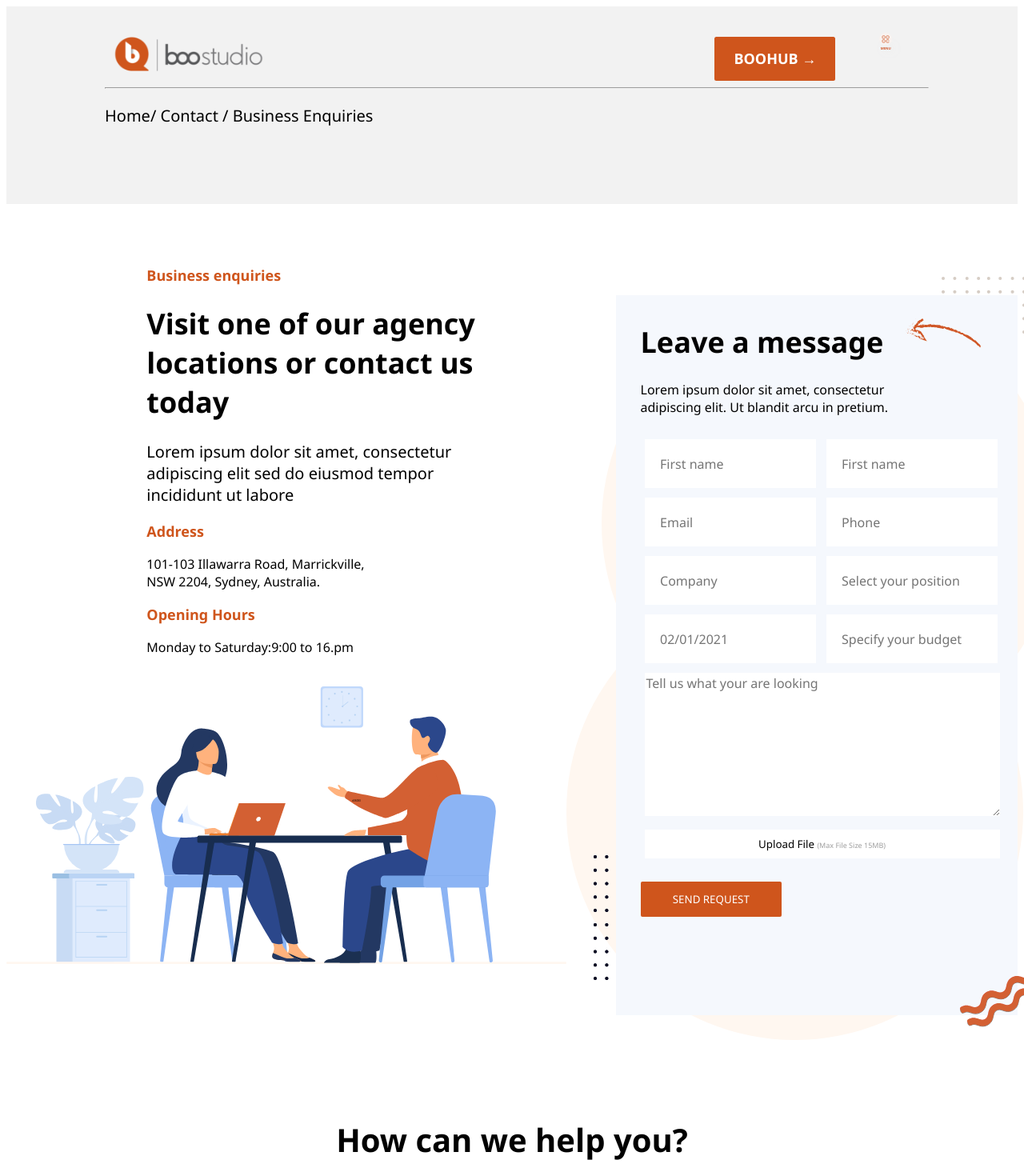
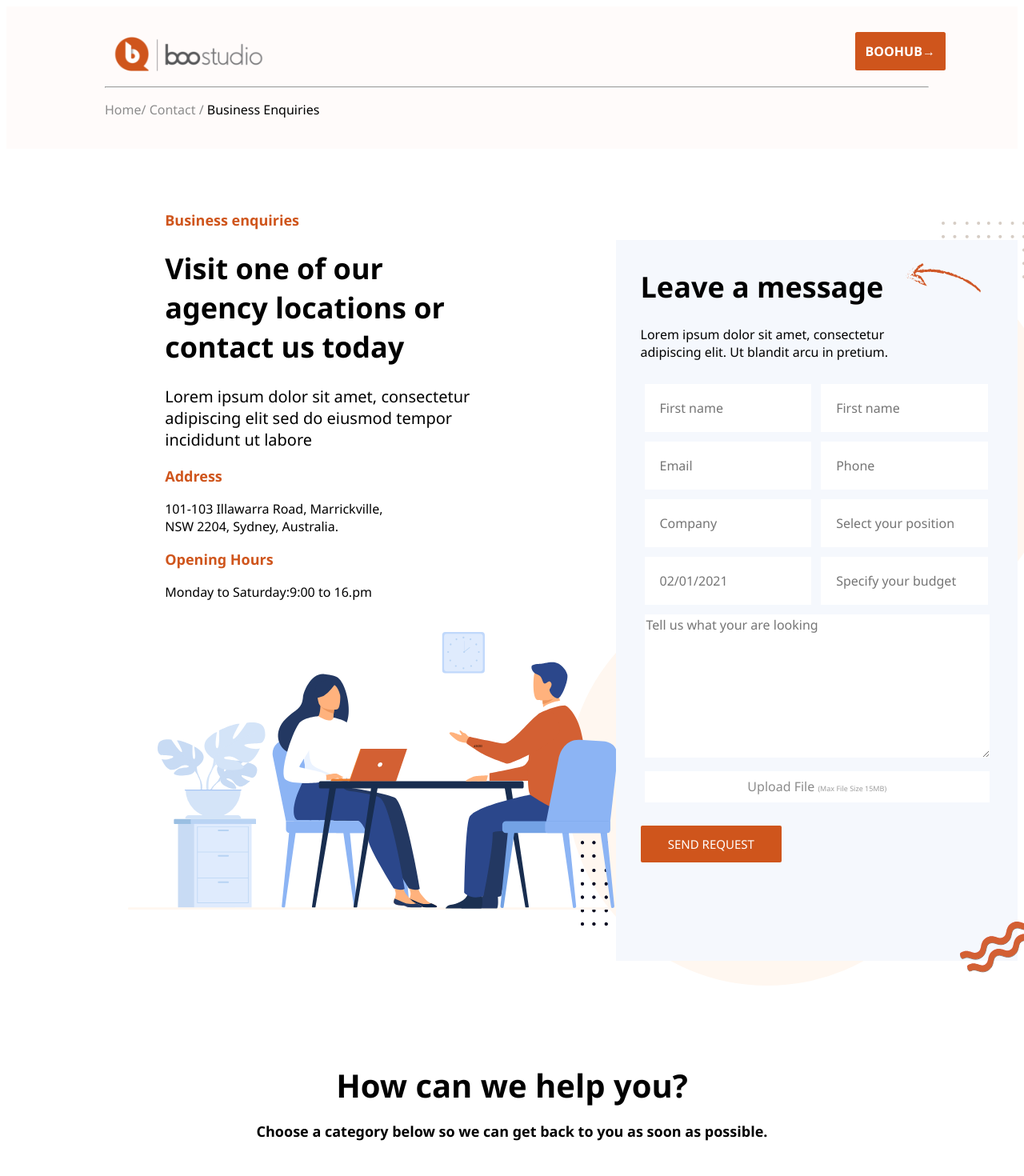
Before and after one commit to Shashank7Jain/boostudio_jain, a Vue app in the folder assessment/: page / in a window 1280 px wide. Shown: the top 1470 px of the page at 80% size. Built offline with nearby package versions, Linux system fonts and the light colour scheme.

Commit message:
changes in business enquiries

```diff
--- a/assessment/src/components/Business_Enquiries.vue
+++ b/assessment/src/components/Business_Enquiries.vue
@@ -17,7 +17,7 @@
         <span>Monday to Saturday:9:00 to 16.pm</span>
       </div>
 
-      <img src="people.svg" alt="interview" srcset="" />
+      <img src="people.svg" alt="interview" class="people_img" srcset="" />
     </div>
     <div class="leave_main">
       <img src="business_first_dots.svg" class="first_dots" alt="dots" />
@@ -147,11 +147,14 @@ export default {
   .main__div > * + * {
     margin-top: 10px;
   }
+  .people_img {
+    width: 370px;
+  }
 }
-.leave_main,
-.business_main {
-  display: inline;
+.people_img {
+  margin-left: 20%;
 }
+
 p {
   font-size: 16px;
 }
@@ -162,12 +165,10 @@ h1 {
   font-size: 36px;
 }
 textarea {
-  width: 440px;
+  width: 502px;
   height: 175px;
 }
-.leave_heading {
-  /* margin-bottom: 5%; */
-}
+
 .leave_sub_heading {
   margin-bottom: 5%;
   padding-right: 20%;
@@ -211,13 +212,13 @@ span {
 .second_dots_one {
   position: absolute;
   bottom: 44px;
-  left: -28px;
+  left: -44px;
   z-index: -1;
 }
 .second_dots_two {
   position: absolute;
   bottom: 129px;
-  left: -28px;
+  left: -44px;
   z-index: -1;
 }
 .first_dots {
@@ -230,7 +231,7 @@ span {
   padding-right: 22%;
   padding-bottom: 5%;
   padding-left: 15%;
-  margin-left: 8%;
+  margin-left: 11%;
 }
 .sub__heading {
   color: #cf551c;
@@ -252,6 +253,7 @@ textarea {
   border: 0px;
   font-size: 16px;
   border: 0px;
+  width: -webkit-fill-available;
 }
 
 td {
@@ -274,9 +276,16 @@ table {
   width: 100%;
   background-color: #ffffff;
   border: 0px;
+  font-size: 16px;
+  color: #8c8c8c;
+}
+img {
+  max-width: 100%;
+  height: auto;
 }
 .request {
   display: block;
+  font-size: 15px;
   padding: 3% 4%;
   justify-content: center;
   text-align: center;
@@ -295,6 +304,4 @@ table {
   width: auto;
   background-color: #f5f8fd;
 }
-@media only screen and (max-width: 960px) {
-}
 </style>
--- a/assessment/src/components/Header.vue
+++ b/assessment/src/components/Header.vue
@@ -5,8 +5,7 @@
         <img src="BOOStudio_Logo.png" height="55px" width="207" alt="logo" />
       </div>
       <div>
-        <button>BOOHUB &#8594;</button>&nbsp;&nbsp;&nbsp;
-        <img src="menu.svg" alt="" width="100" height="40" />
+        <button>BOOHUB&#8594;</button>
       </div>
     </div>
     <hr />
@@ -23,11 +22,19 @@ export default {
 </script>
 
 <style scoped>
+@media only screen and (max-width: 960px) {
+  .main__div {
+    height: auto;
+    padding: 2% 5%;
+    border: 0px solid black;
+    background: #fffbfa;
+  }
+}
 .main__div {
-  height: 193px;
+  height: auto;
   padding: 32px 111px 22.1px 123px;
   border: 0px solid black;
-  background: #f2f2f2;
+  background: #fffbfa;
 }
 .logo__bar {
   display: flex;
@@ -37,14 +44,17 @@ button {
   background-color: #cf551c;
   color: #ffffff;
   border: none;
-  height: 55px;
-  width: 151px;
-  font-size: 18px;
+  padding: 14%;
+  font-size: 16px;
   font-weight: 600;
   border-radius: 2.5px;
-  margin-left: 5px !important;
+  margin-right: 5px !important;
 }
 p {
-  font-size: 20px;
+  font-size: 16px;
+  color: #8c8c8c;
+}
+span {
+  color: black;
 }
 </style>
```
